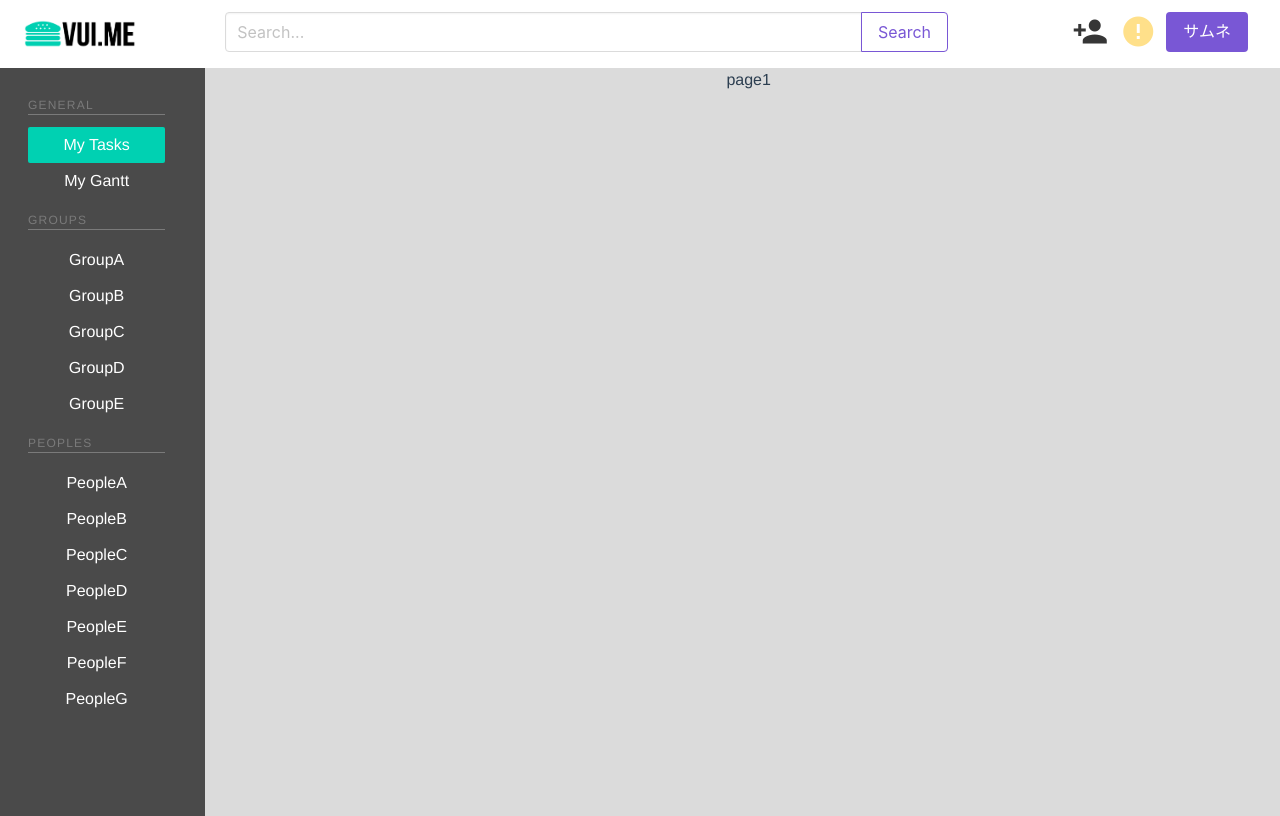
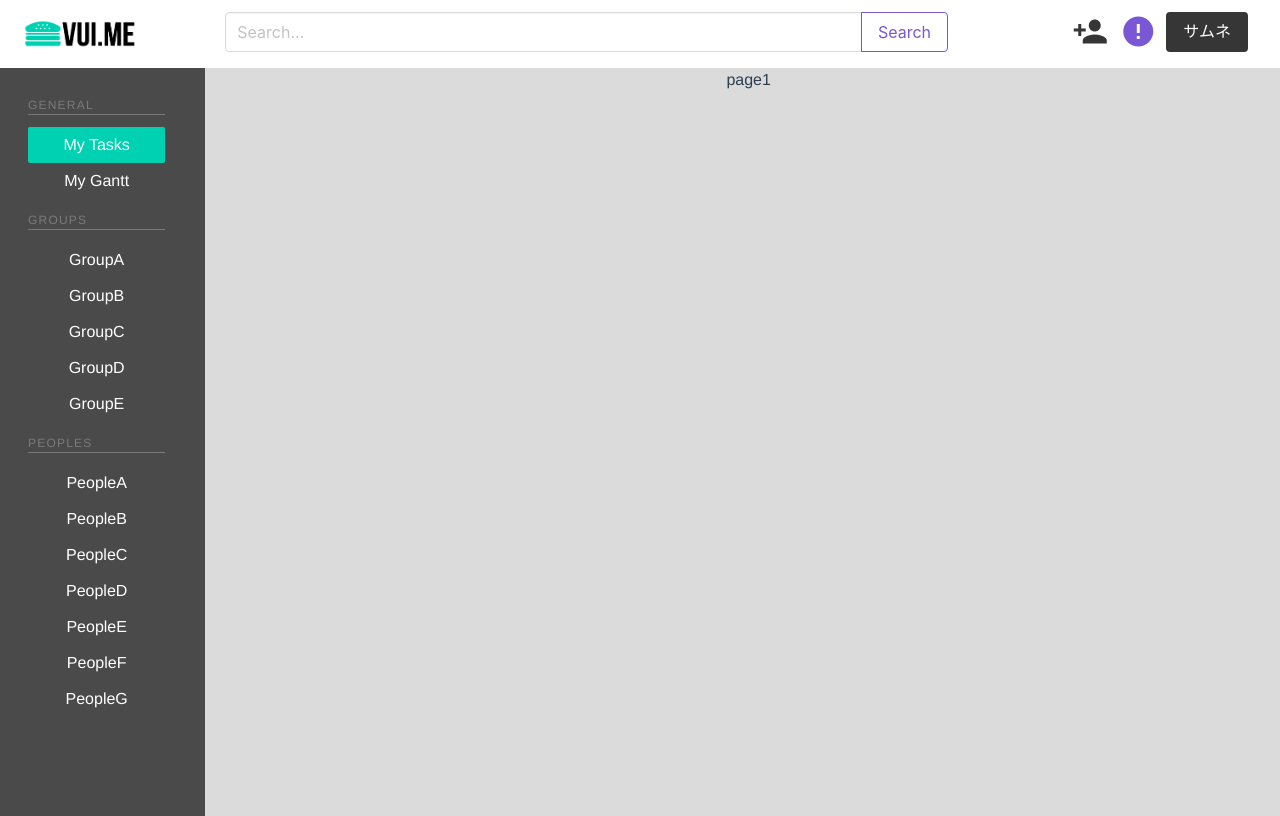
Before and after one commit to nomalio14/vuime, a Vue app: page / in a window 1280 px wide. Built offline with nearby package versions, Linux system fonts and the light colour scheme.

Commit message:
Changed icon color

```diff
--- a/src/App.vue
+++ b/src/App.vue
@@ -40,10 +40,10 @@
                 <b-icon
                 icon="alert-circle"
                 size="is-medium"
-                type="is-warning">
+                type="is-primary">
             </b-icon>
               </a>
-              <a class="button is-link">
+              <a class="button is-dark">
                 サムネ
               </a>
         </div>
```
